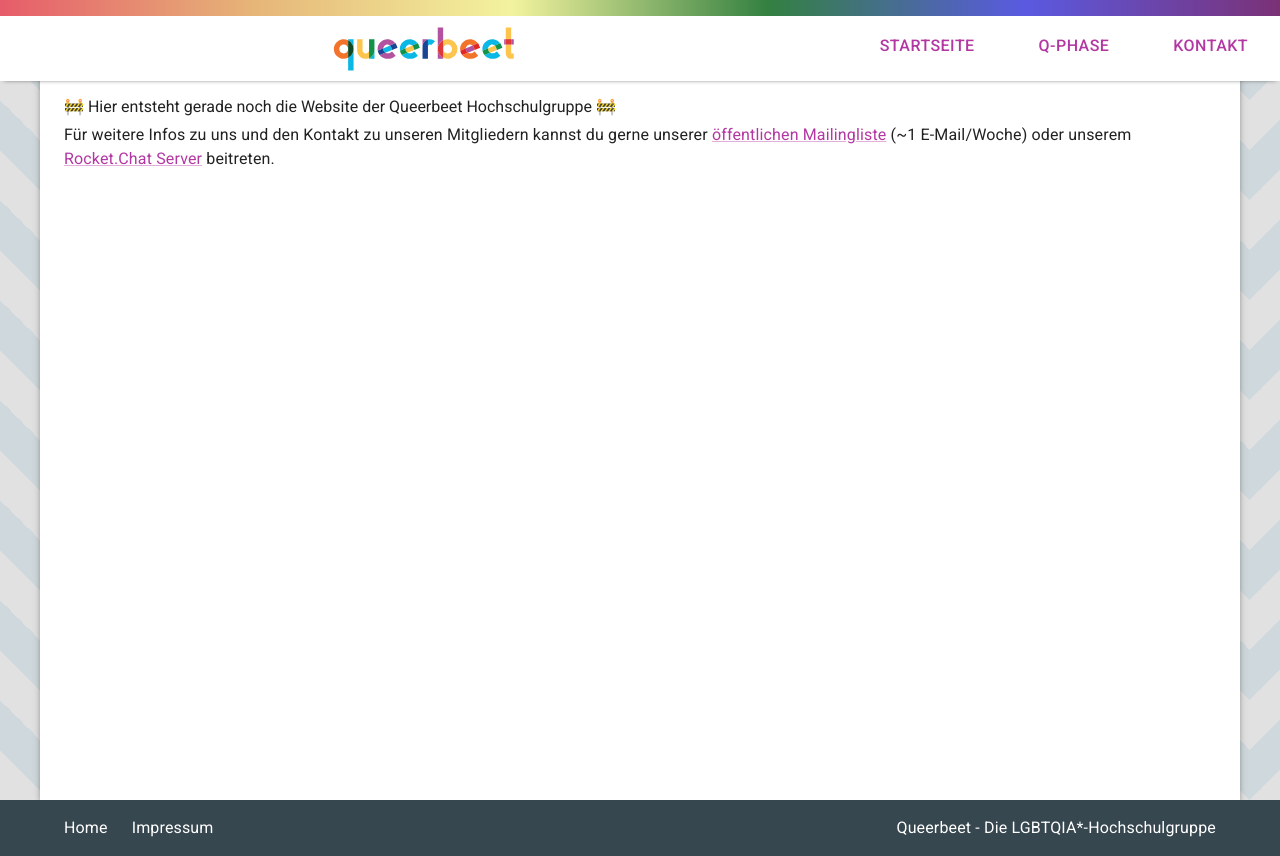
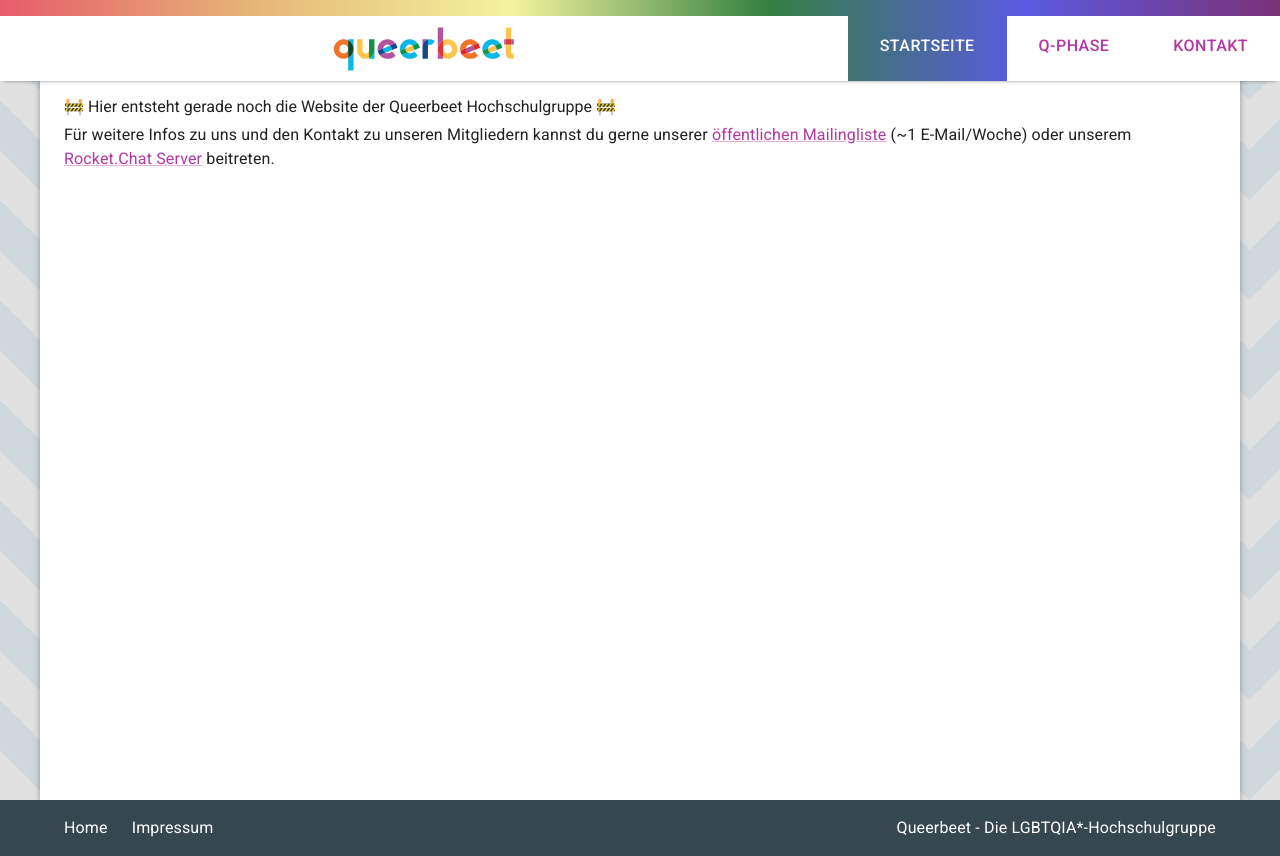
Before and after one commit to queerbeetVorstand/qb-website, a Next.js app: page / in a window 1280 px wide. Built offline with nearby package versions, Linux system fonts and the light colour scheme.

Commit message:
feat: highlight current page in header

```diff
--- a/src/sections/Header.tsx
+++ b/src/sections/Header.tsx
@@ -4,6 +4,7 @@ import QBLogo from "@/ui/QBLogo";
 import Link from "@/ui/Link";
 import GlobalNavigation from "@/ui/GlobalNavigation";
 import NavigationItem from "@/ui/NavigationItem";
+import { useRouter } from "next/router";
 
 export default function Header(): ReactElement {
   const navigationEntries: NavigationEntry[] = [
@@ -12,6 +13,7 @@ export default function Header(): ReactElement {
     { destinationUrl: "/contact", label: "Kontakt" },
   ];
 
+  const router = useRouter();
   return (
     <Box
       sx={{
@@ -39,11 +41,18 @@ export default function Header(): ReactElement {
         </Box>
         <Box display="flex" alignItems="stretch">
           <GlobalNavigation>
-            {navigationEntries.map((entry: NavigationEntry, index) => (
-              <NavigationItem key={index} destinationUrl={entry.destinationUrl}>
-                {entry.label}
-              </NavigationItem>
-            ))}
+            {navigationEntries.map((entry: NavigationEntry, index) => {
+              const selected = router.asPath === entry.destinationUrl;
+              return (
+                <NavigationItem
+                  key={index}
+                  destinationUrl={entry.destinationUrl}
+                  selected={selected}
+                >
+                  {entry.label}
+                </NavigationItem>
+              );
+            })}
           </GlobalNavigation>
         </Box>
       </Box>
```
